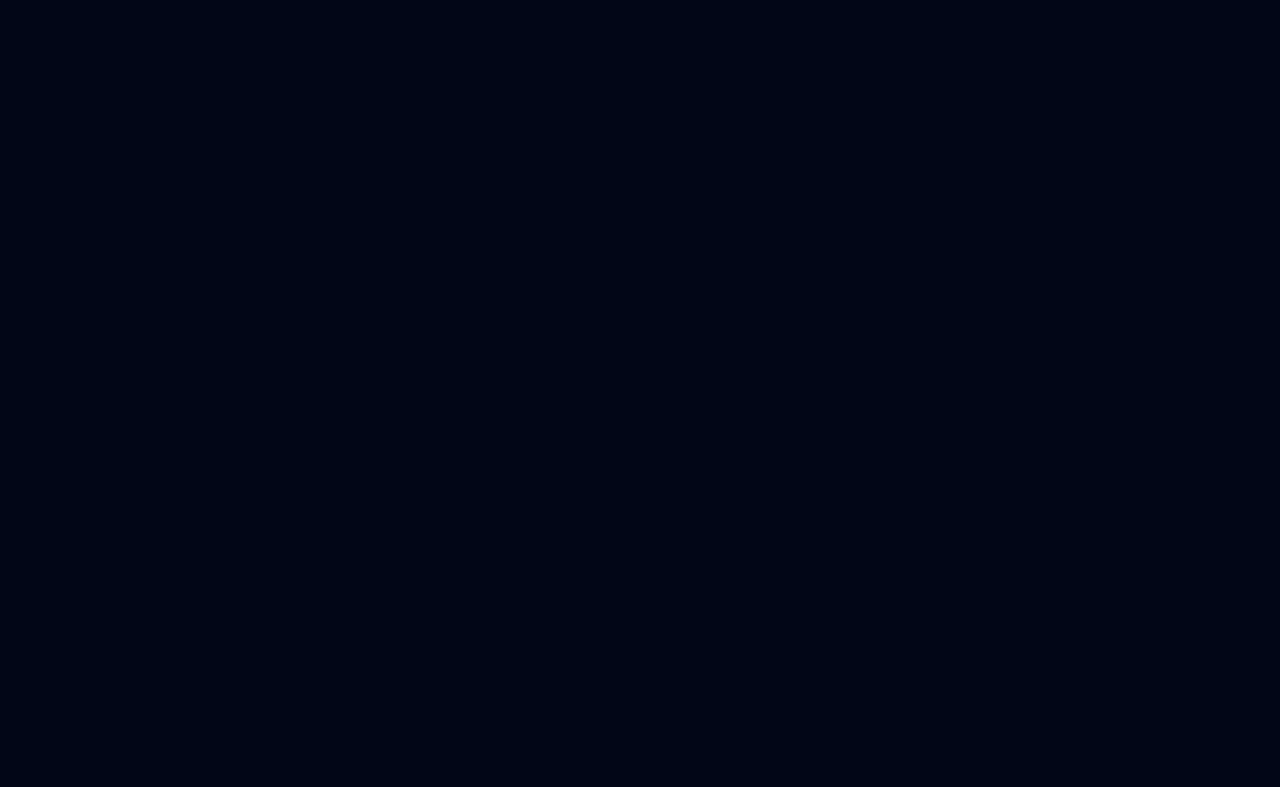
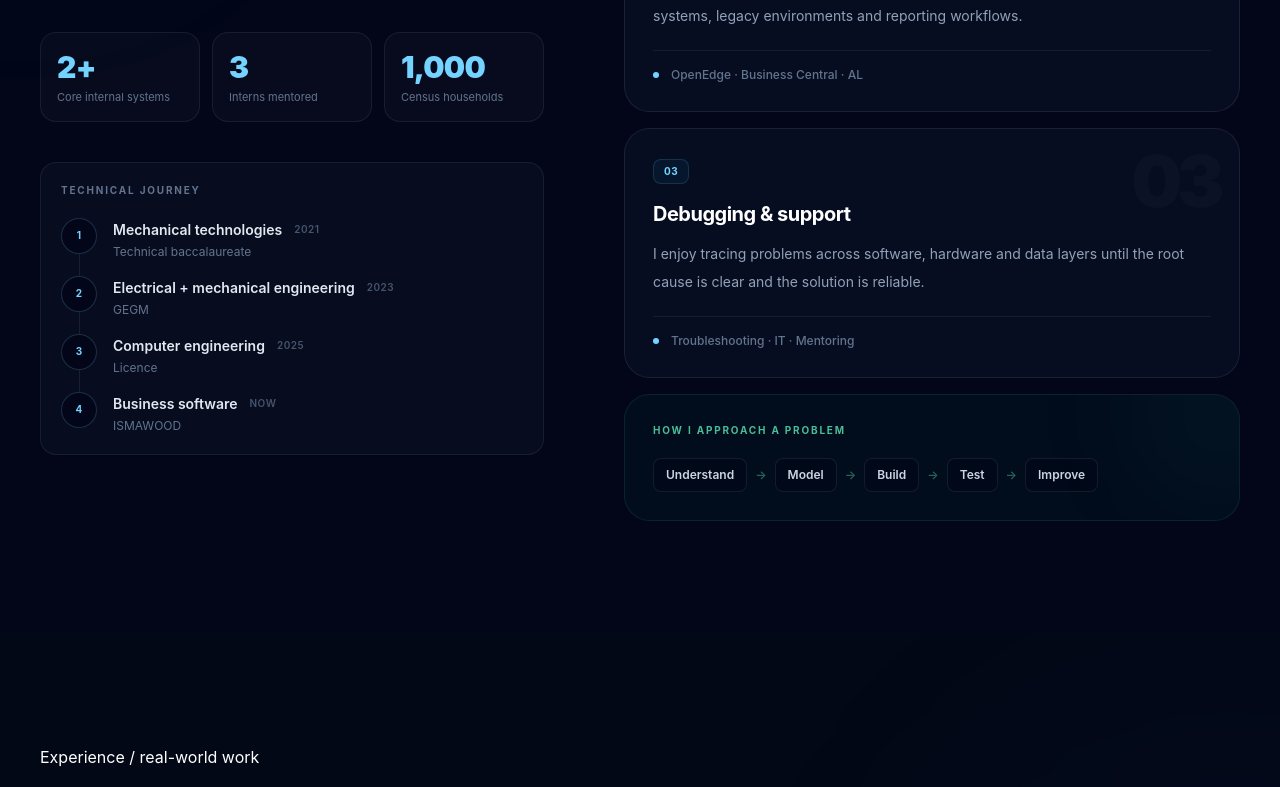
Before and after one commit to DIABLO-io/portfolio-v2, a React (Vite) app: page / in a window 1280 px wide. Shown: the part 1500-2287 px from the top of the page. Before the commit the page ends 983 px from the top, so only its background shows below. Built offline with nearby package versions, Linux system fonts and the light colour scheme.

Commit message:
Compose about and experience sections

```diff
--- a/src/App.jsx
+++ b/src/App.jsx
@@ -1,11 +1,15 @@
 import Navbar from './components/layout/Navbar'
 import Hero from './components/sections/Hero'
+import About from './components/sections/About'
+import Experience from './components/sections/Experience'
 
 function App() {
   return (
     <main className="min-h-screen bg-slate-950 text-white">
       <Navbar />
       <Hero />
+      <About />
+      <Experience />
     </main>
   )
 }
```
